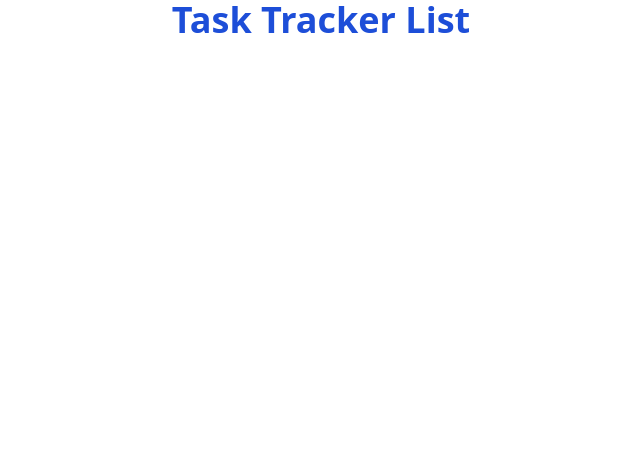
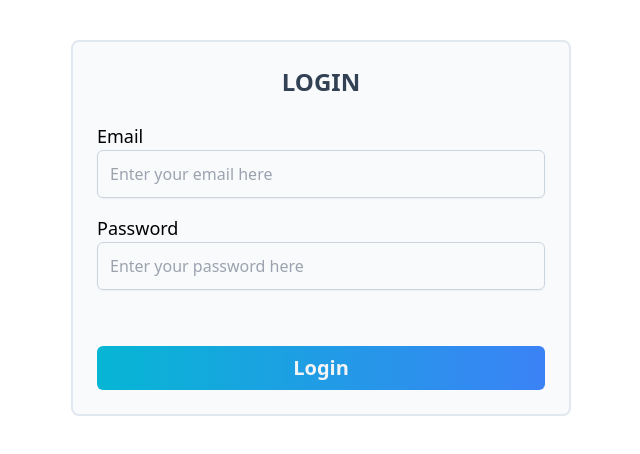
Before and after one commit to rajeevrk9901/task-tracker-todo, a React (Vite) app: page / in a window 1280 px wide. Shown: the top 454 px of the page, without its empty margins (319-959 px from the left). Built offline with nearby package versions, Linux system fonts and the light colour scheme.

Commit message:
I have created login system that allow to login user auth and also made CreateUser, UserList, TaskList pages design

```diff
--- a/package.json
+++ b/package.json
@@ -9,8 +9,10 @@
     "preview": "vite preview"
   },
   "dependencies": {
+    "axios": "^1.3.4",
     "react": "^18.2.0",
-    "react-dom": "^18.2.0"
+    "react-dom": "^18.2.0",
+    "react-router-dom": "^6.9.0"
   },
   "devDependencies": {
     "@types/react": "^18.0.28",
--- a/src/App.jsx
+++ b/src/App.jsx
@@ -1,10 +1,17 @@
 import './App.css'
+import Auth from './pages/Auth'
+import TaskList from './pages/tasks/TaskList'
+import CreateUser from './pages/users/CreateUser'
+import UserList from './pages/users/UserList'
 
 function App() {
 
   return (
     <div>
-        <h1 className='text-4xl font-extrabold text-blue-700 text-center'>Task Tracker List</h1>
+        {/* <TaskList /> */}
+        {/* <CreateUser /> */}
+        <Auth />
+        {/* <UserList /> */}
     </div>
   )
 }
--- a/src/pages/Auth.jsx
+++ b/src/pages/Auth.jsx
@@ -0,0 +1,53 @@
+import axios from 'axios'
+import React, { useState } from 'react'
+import { useNavigate } from 'react-router-dom'
+
+const Auth = () => {
+  // const navigate = useNavigate();
+
+  const [data, setData] = useState({
+    email: '',
+    password: '',
+  })
+
+  const handleData = (e) => {
+    const newData = { ...data }
+    newData[e.target.id] = e.target.value;
+    setData(newData)
+  }
+
+  const handleSubmit = (e) => {
+
+    e.preventDefault();
+    console.log(data);
+    axios.post("http://192.168.0.169:9000/api/login", data)
+      .then(res => {
+        console.log(res.data);
+
+      }).catch(err => {
+        console.log(err);
+      })
+  }
+
+
+  return (
+    <div className='flex flex-col items-center mt-10'>
+      <div className='bg-slate-50 p-6 rounded-lg shodow-md shadow-slate-300 min-w-[400px] max-w-[500px] border-2 border-slate-200'>
+        <h2 className='uppercase font-bold text-2xl flex items-center justify-center mb-6 text-slate-700'>Login</h2>
+        <form onSubmit={handleSubmit}>
+          <div>
+            <label htmlFor="email" className='text-lg'>Email</label>
+            <input value={data.email} onChange={handleData} id="email" name='email' type="email" placeholder='Enter your email here' className='h-12 w-full rounded-md border border-slate-300 px-3 bg-transparent outline-blue-400 shadow-sm mb-4' />
+
+            <label htmlFor="password" className='text-lg'>Password</label>
+            <input value={data.password} onChange={handleData} id="password" name="password" type="password" placeholder='Enter your password here' className='h-12 w-full rounded-md border border-slate-300 px-3 bg-transparent outline-blue-400 shadow-sm mb-4' />
+
+            <button className='w-full px-6 py-2 mt-10 m-auto flex items-center justify-center rounded-md bg-gradient-to-r from-cyan-500 to-blue-500 cursor-pointer text-gray-100 font-bold text-xl hover:duration-500 hover:scale-95'>Login</button>
+          </div>
+        </form>
+      </div>
+    </div>
+  )
+}
+
+export default Auth
--- a/src/pages/tasks/TaskList.jsx
+++ b/src/pages/tasks/TaskList.jsx
@@ -0,0 +1,23 @@
+import React from 'react'
+
+const TaskList = () => {
+  return (
+    <div className='grid grid-cols-3'>
+        <div className='border-2 h-96'>
+            <h1>New</h1>
+
+            <div className='border-2'>abc</div>
+        </div>
+
+        <div className='border-2 h-96'>
+            <h1>In Progress</h1>
+        </div>
+
+        <div className='border-2 h-96'>
+            <h1>Done</h1>
+        </div>
+    </div>
+  )
+}
+
+export default TaskList
--- a/src/pages/users/CreateUser.jsx
+++ b/src/pages/users/CreateUser.jsx
@@ -0,0 +1,42 @@
+import React from 'react'
+// import { Link } from 'react-router-dom'
+
+const CreateUser = () => {
+  return (
+    <div className='flex flex-col items-center mt-10'>
+        <div className='bg-slate-50 p-6 rounded-lg shodow-md shadow-slate-300 min-w-[400px] max-w-[500px] border-2 border-slate-200'>
+        <h2 className='uppercase font-bold text-2xl flex items-center justify-center mb-6 text-slate-700'>Create User</h2>
+        <form action="">
+          <div>
+            <label htmlFor="name" className='text-lg'>Name</label>
+            <input type="text" name='' id='name' placeholder='Enter your name here' className='h-12 w-full rounded-md border border-slate-300 px-3 bg-transparent outline-blue-400 shadow-sm mb-4' />
+
+            <label htmlFor="email" className='text-lg'>Email</label>
+            <input type="email" name='' id='email' placeholder='Enter your email here' className='h-12 w-full rounded-md border border-slate-300 px-3 bg-transparent outline-blue-400 shadow-sm mb-4' />
+
+            <label htmlFor="password" className='text-lg'>Password</label>
+            <input type="password" name='' id='password' placeholder='Enter your password here' className='h-12 w-full rounded-md border border-slate-300 px-3 bg-transparent outline-blue-400 shadow-sm mb-4' />
+
+            <label htmlFor="mobile" className='text-l'>Mobile no.</label>
+            <input type="number" name='' id='mobile' placeholder='Enter your mobile no here' className='h-12 w-full rounded-md border border-slate-300 px-3 bg-transparent outline-blue-400 shadow-sm mb-4' />
+
+            <div className='flex text-sm justify-between'>
+            <input type="file" className='text-sm' /> <span>upload image</span>
+            </div>
+
+
+            <button className='w-full px-6 py-2 mt-10 m-auto flex items-center justify-center rounded-md bg-gradient-to-r from-cyan-500 to-blue-500 cursor-pointer text-gray-100 font-bold text-xl hover:duration-500 hover:scale-95'>Create</button>
+
+            {/* <Link to='/login'>Login</Link> */}
+
+          </div>
+
+
+        </form>
+
+      </div>
+    </div>
+  )
+}
+
+export default CreateUser
--- a/src/pages/users/UserList.jsx
+++ b/src/pages/users/UserList.jsx
@@ -0,0 +1,27 @@
+import React from 'react'
+
+const UserList = () => {
+  return (
+    <div>
+    <div className='flex justify-end mx-16'>
+    <button className=' w-fit px-6 py-2 mt-10 rounded-md bg-gradient-to-r from-cyan-500 to-blue-500 cursor-pointer text-gray-100 font-bold text-xl hover:duration-500 hover:scale-95'>Create User</button>
+    </div>
+
+    <div className='flex flex-col items-center mt-16'>
+        <ul className='flex flex-row items-center gap-x-5 font-semibold border-b-2  border-b-slate-300 pl-3 h-12'>
+            <li className='text-xl w-60'>Name</li>
+            <li className='text-xl w-72'>Email</li>
+            <li className='text-xl w-48'>Mobile no</li>
+        </ul>
+
+        <ul className='flex flex-row items-center gap-x-5 border-b-2  border-b-slate-300 pl-3 h-12'>
+            <li className='text-xl w-60'>Rohan</li>
+            <li className='text-xl w-72'>email@gmail.com</li>
+            <li className='text-xl w-48'>9854875698</li>
+        </ul>
+    </div>
+    </div>
+  )
+}
+
+export default UserList
```
Also changed, not shown: 1 other file (tests, documents, lock files or other folders).
